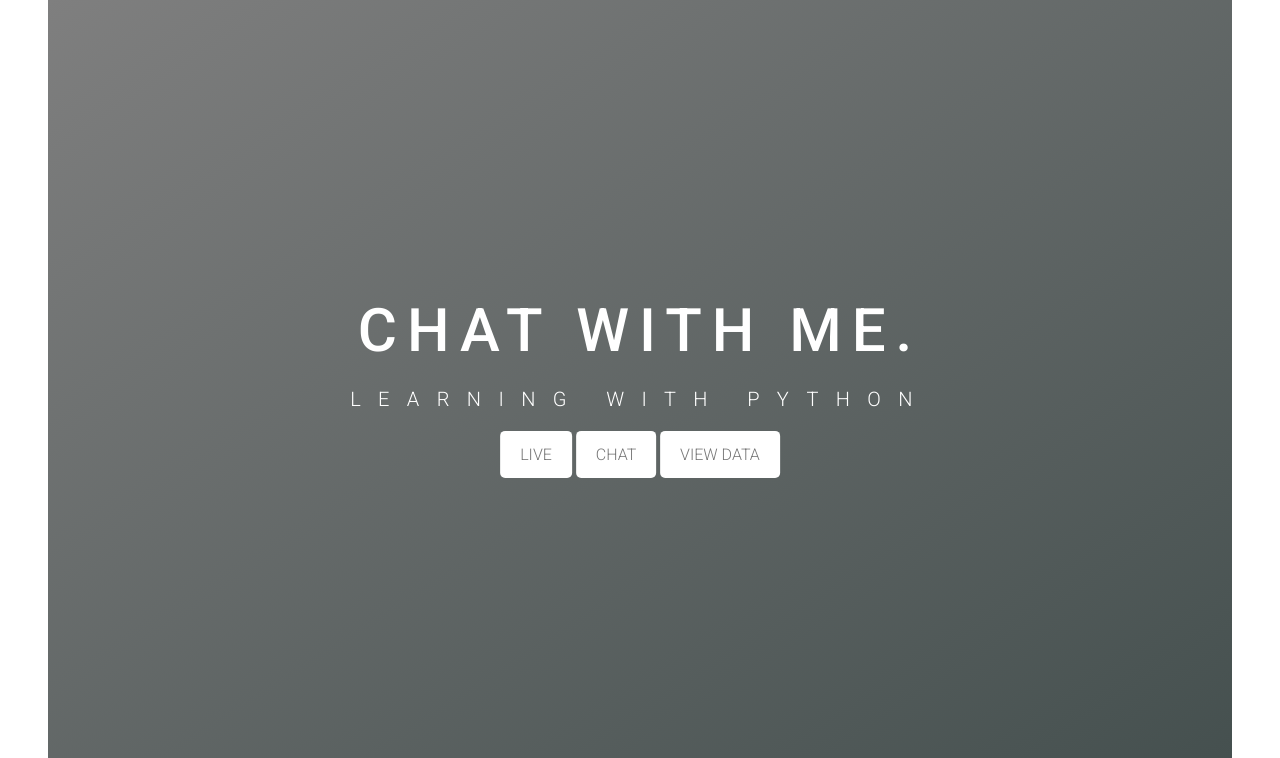
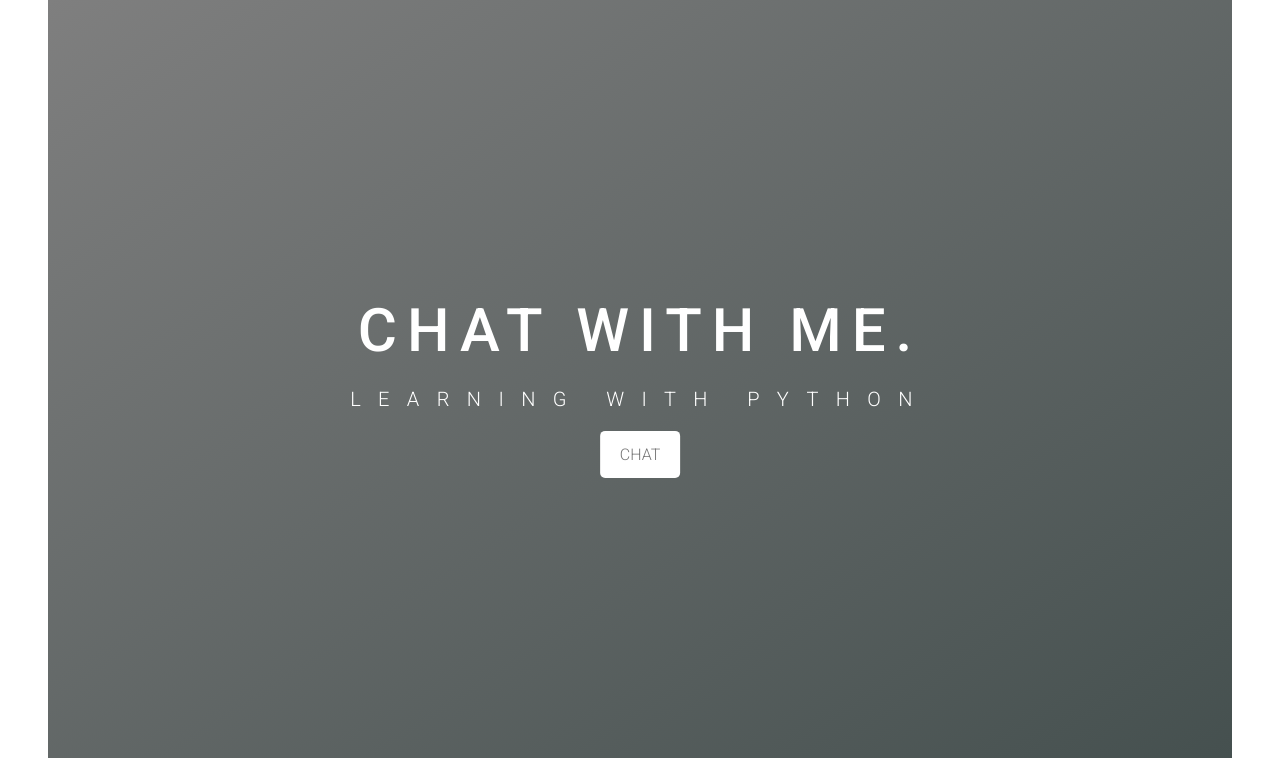
Before and after one commit to BigThinkerYes/studious-robot, a Flask app: page / in a window 1280 px wide. Shown: the part 49-807 px from the top of the page. Run offline with Flask 2, Linux system fonts and the light colour scheme.

Commit message:
chat with me

```diff
--- a/chatBot_v4/intents.json
+++ b/chatBot_v4/intents.json
@@ -34,7 +34,7 @@
     },
     {
       "tag": "slang",
-      "patterns": ["What's up?", "What's good?","How you felling?", "Whats up", "Whats good"],
+      "patterns": ["What's up?", "What's good?","How you felling?", "Whats up", "Whats good", "Whats going on?", "What's going on?"],
       "responses": [
         "We good over here.",  "How you feeling? because we shooting pass the stars over here. ","We about to turn up to the max..."
       ]
--- a/chatBot_v4/templates/base.html
+++ b/chatBot_v4/templates/base.html
@@ -17,9 +17,9 @@
           <span class="heading-primary-main">Chat With Me.</span>
             <span class="heading-primary-sub">Learning with <span class="blue">Python</span></span>
         </h1>
-        <a href="#" class="btn_ bt1 btn-white">Live</a>
-        <a href="#" class="btn_ bt1 btn-white chatbox__button_1">Chat</a>
-        <a href="#popup" class="btn_ bt2 btn-white">View Data</a>
+<!--         <a href="#" class="btn_ bt1 btn-white">Live</a> -->
+        <a href="#" class="btn_ bt2 btn-white chatbox__button_1">Chat</a>
+<!--         <a href="#popup" class="btn_ bt2 btn-white">View Data</a> -->
       </div>
     </header>
 </div>
```
Also changed, not shown: 1 other file.
